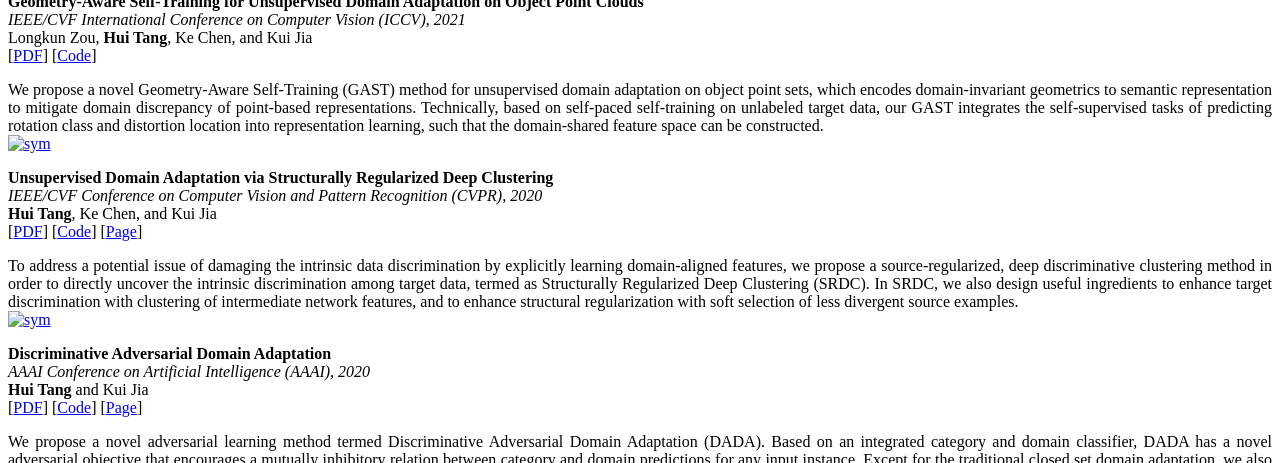
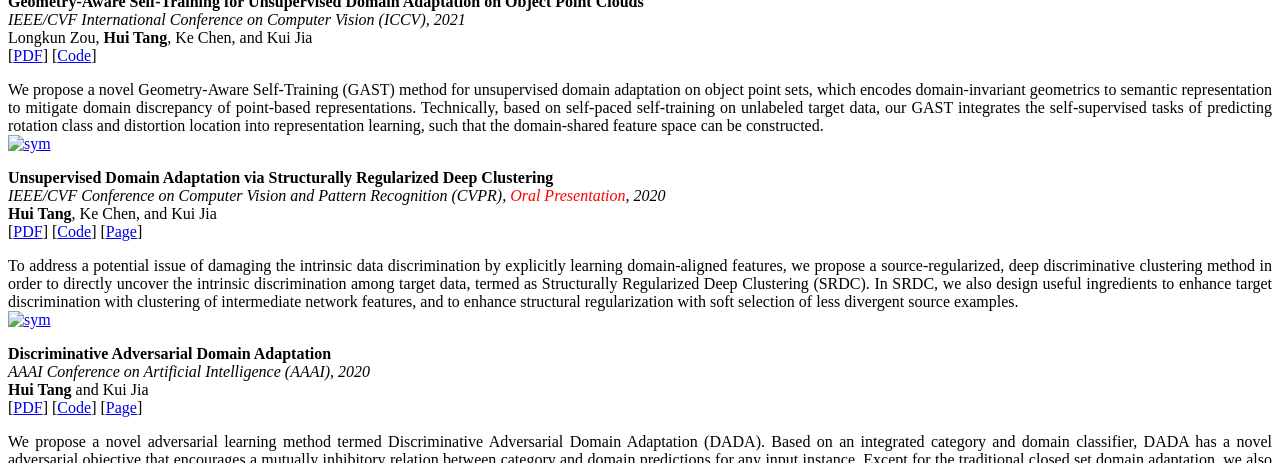
Before and after one commit to KyanChen/KyanChen.github.io, a Jekyll site: the page built from _pages/includes/pub.md, in a window 1280 px wide and 900 px high, scrolled down 6414 px, cut to the strip 73-536 px from the top of the window. Built offline with Jekyll 4.4.1, drawn with Linux system fonts in a browser that asks for light colours; our own code applies the rules of GitHub Pages for plain Markdown files.

Commit message:
Update pub.md

```diff
--- a/_pages/includes/pub.md
+++ b/_pages/includes/pub.md
@@ -153,7 +153,7 @@ Technically, based on self-paced self-training on unlabeled target data, our GAS
 <div class='paper-box-text' markdown="1">
 
 <b>Unsupervised Domain Adaptation via Structurally Regularized Deep Clustering</b><br>
-<i>IEEE/CVF Conference on Computer Vision and Pattern Recognition (CVPR), 2020</i><br>
+<i>IEEE/CVF Conference on Computer Vision and Pattern Recognition (CVPR), <span style="color:red">Oral Presentation</span>, 2020</i><br>
 <b>Hui Tang</b>, Ke Chen, and Kui Jia<br>
 [<a href="https://openaccess.thecvf.com/content_CVPR_2020/papers/Tang_Unsupervised_Domain_Adaptation_via_Structurally_Regularized_Deep_Clustering_CVPR_2020_paper.pdf">PDF</a>] [<a href="https://github.com/Gorilla-Lab-SCUT/SRDC-CVPR2020">Code</a>] [<a href="https://huitangtang.github.io/SRDC-CVPR2020/">Page</a>]<br>
 <div style="text-align: justify">
```
